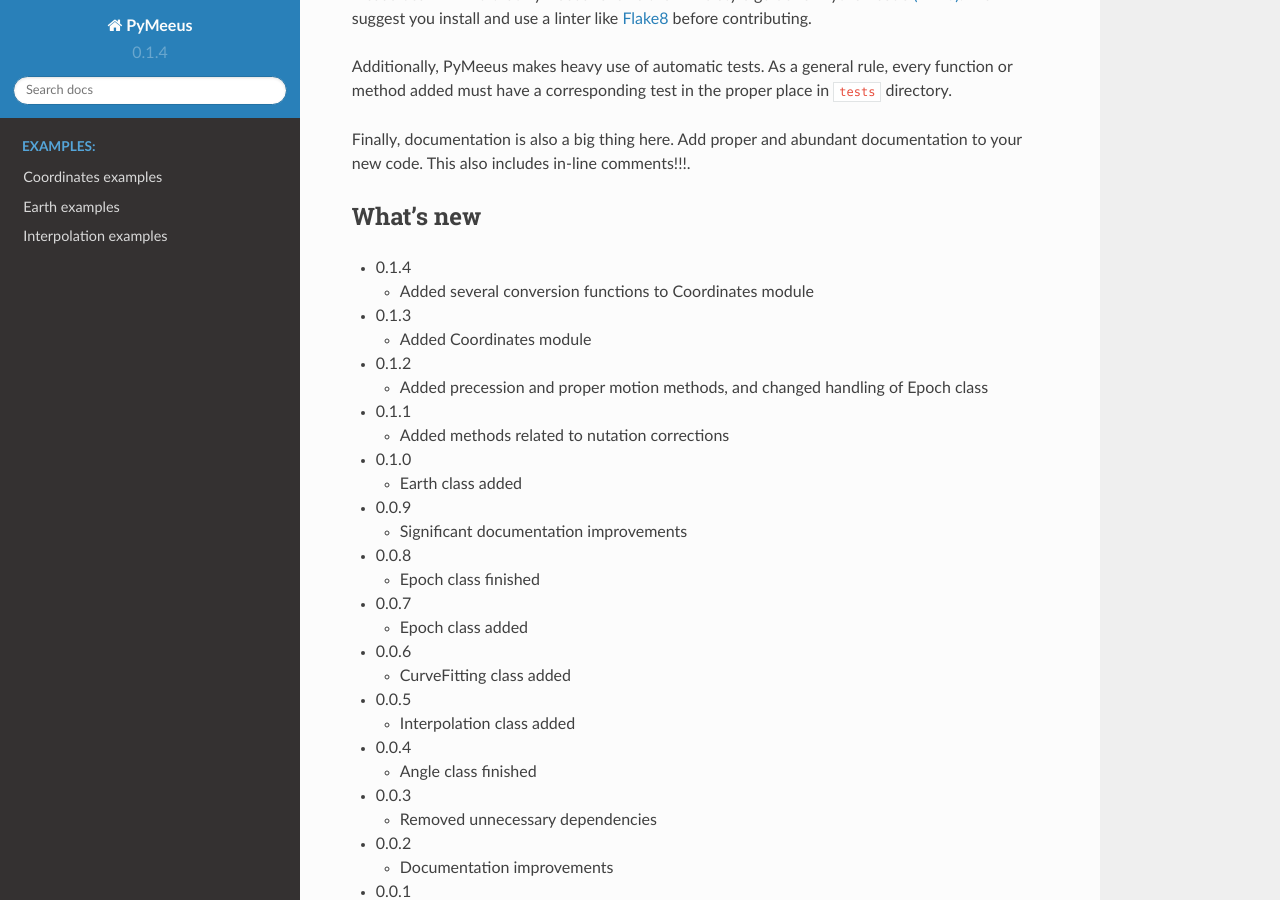
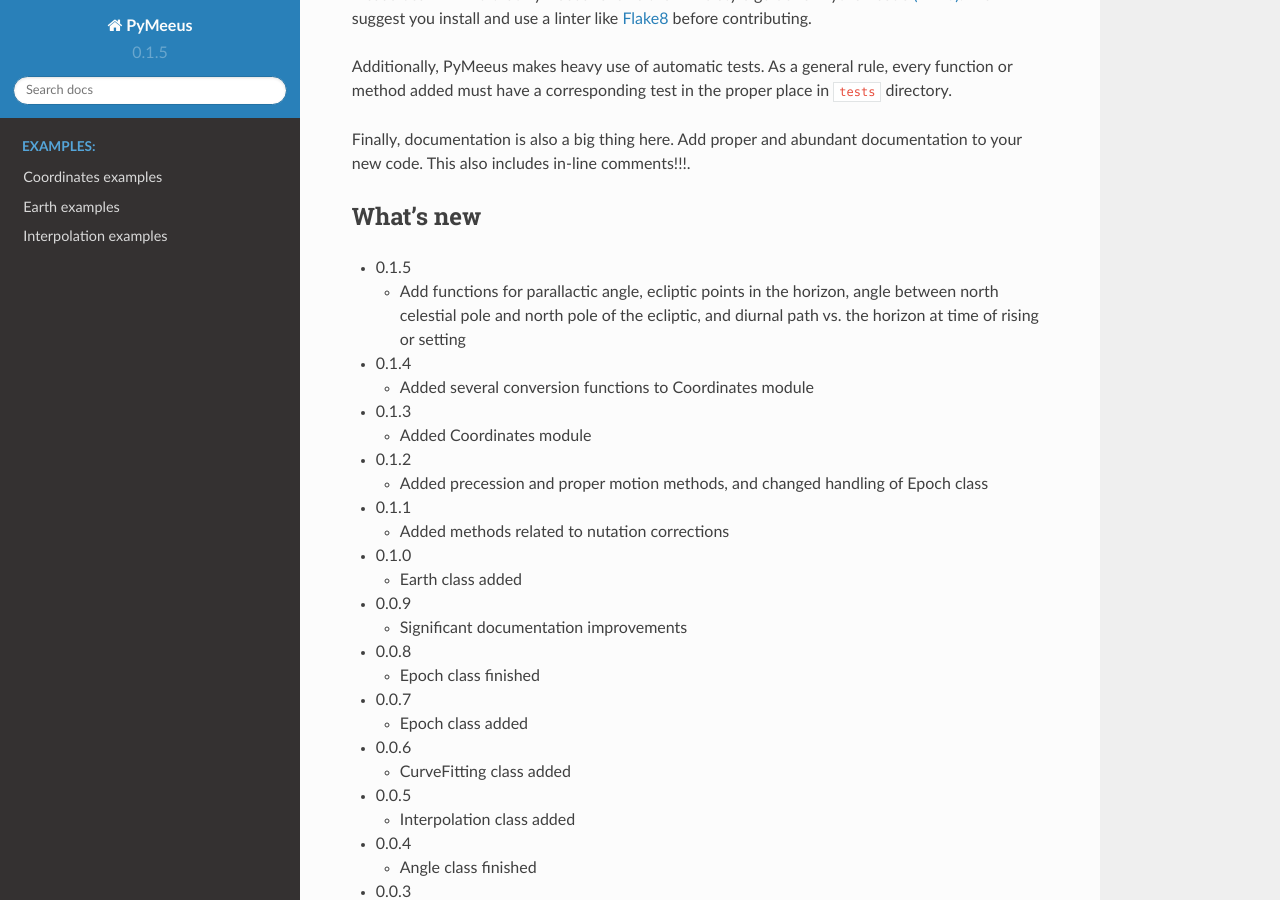
Before and after one commit to architest/pymeeus, a Sphinx documentation site: the page built from docs/source/index.rst, in a window 1280 px wide and 900 px high, scrolled down 1251 px. Built offline with Sphinx 7.4.7 and the Read the Docs theme 2.0.0, drawn with Linux system fonts in a browser that asks for light colours; formulas are drawn with MathJax 3; pages that are not in the unit, such as notebooks, are missing from menus.

```diff
--- a/README.rst
+++ b/README.rst
@@ -69,6 +69,13 @@ documentation to your new code. This also includes in-line comments!!!.
 What's new
 ----------
 
+-  0.1.5
+
+   -  Add functions for parallactic angle, ecliptic points in the
+      horizon, angle between north celestial pole and north pole of the
+      ecliptic, and diurnal path vs. the horizon at time of rising or
+      setting
+
 -  0.1.4
 
    -  Added several conversion functions to Coordinates module
--- a/docs/source/conf.py
+++ b/docs/source/conf.py
@@ -59,9 +59,9 @@ author = u'Dagoberto Salazar'
 # built documents.
 #
 # The short X.Y version.
-version = u'0.1.4'
+version = u'0.1.5'
 # The full version, including alpha/beta/rc tags.
-release = u'0.1.4'
+release = u'0.1.5'
 
 # The language for content autogenerated by Sphinx. Refer to documentation
 # for a list of supported languages.
--- a/setup.py
+++ b/setup.py
@@ -15,7 +15,7 @@ with open(path.join(here, 'README.rst')) as f:
 
 config = {
     'name': 'PyMeeus',
-    'version': '0.1.4',
+    'version': '0.1.5',
     'description': 'Python implementation of Jean Meeus astronomical routines',
     'long_description': long_description,
     'keywords': 'Meeus astronomy module library',
```
Also changed, not shown: README.md (+2 -0 lines).
